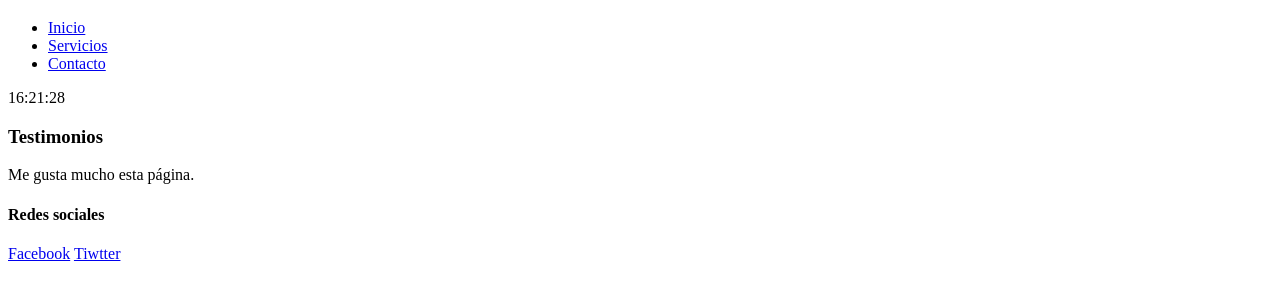
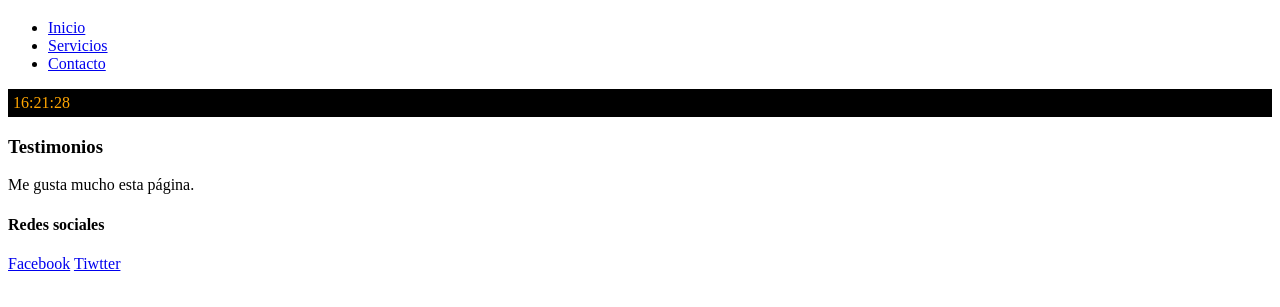
Before and after one commit to smallsalta/TEST, a plain HTML site: page index.html in a window 1280 px wide. Shown: the part 61-368 px from the top of the page. Drawn offline with nearby package versions, Linux system fonts and the light colour scheme.

Commit message:
#11234: añadimos estilos al reloj

```diff
--- /dev/null
+++ b/css/index.css
@@ -0,0 +1,6 @@
+.reloj
+{
+	background-color: black;
+	color: orange;
+	padding: 5px;
+}
--- a/index.html
+++ b/index.html
@@ -5,7 +5,7 @@
 		<meta charset="UTF-8"/>
 		<meta name="title" content="Título de la WEB"/>
 		<meta name="description" content="Descripción de la WEB"/>
-		<link href="estilos.css" rel="stylesheet"/>
+		<link href="css/index.css" rel="stylesheet"/>
 		<script src="https://code.jquery.com/jquery-3.7.1.min.js"></script>
 		<script src="js/index.js"></script>
 	</head>
@@ -22,7 +22,7 @@
 		</nav>
 		<section>
 			<article>
-				<p id="reloj"> -- </p>
+				<p id="reloj" class="reloj"> -- </p>
 			</article>
 		</section>
 		<aside>
```
